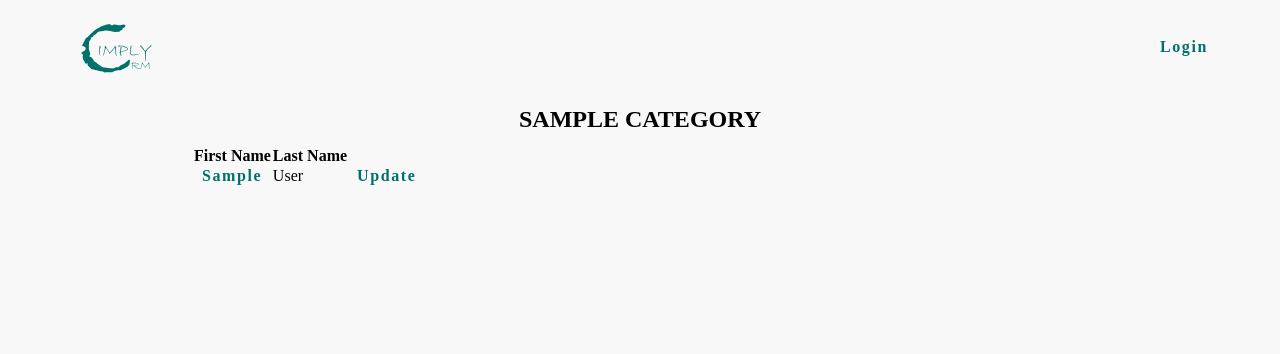
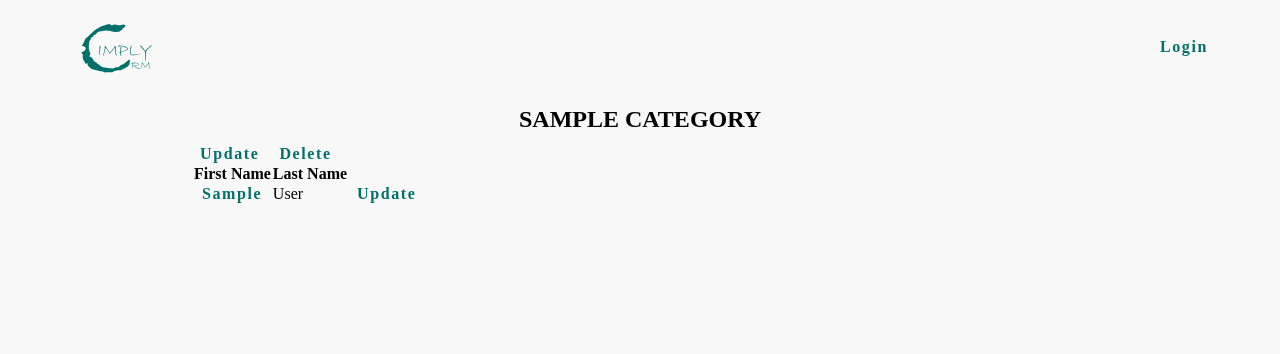
Before and after one commit to AlvinKanai/basic-django-crm, a Django app: template templates/categories/category_detail.html in a window 1280 px wide. Shown: the top 354 px of the page. Run offline with Django 3.2, Linux system fonts and the light colour scheme; the template is opened without the code that fills it: values that come from a table or form of the project are taken from there, others are empty; tables that the repository leaves empty hold one stand-in row (values such as "Sample post"); some libraries are stand-ins or nearby versions.

Commit message:
added a few links

```diff
--- a/templates/categories/category_detail.html
+++ b/templates/categories/category_detail.html
@@ -3,6 +3,8 @@
 <section>
 
     <h2 class="page-title"> {{ category.name }} </h2>
+    <a href="{% url 'categories:category-update' category.pk %}">Update</a>
+    <a href="{% url 'categories:category-delete' category.pk %}">Delete</a>
 
     <table>
         <thead>
--- a/templates/categories/category_list.html
+++ b/templates/categories/category_list.html
@@ -1,6 +1,7 @@
 {% extends "base.html" %} {% block title %} Categories {% endblock title %} {% block content %}
 
 <h2 class="page-title">Categories</h2>
+<a href="{% url 'categories:category-create' %}">Create a category</a>
 
 <table>
     <thead>
```
